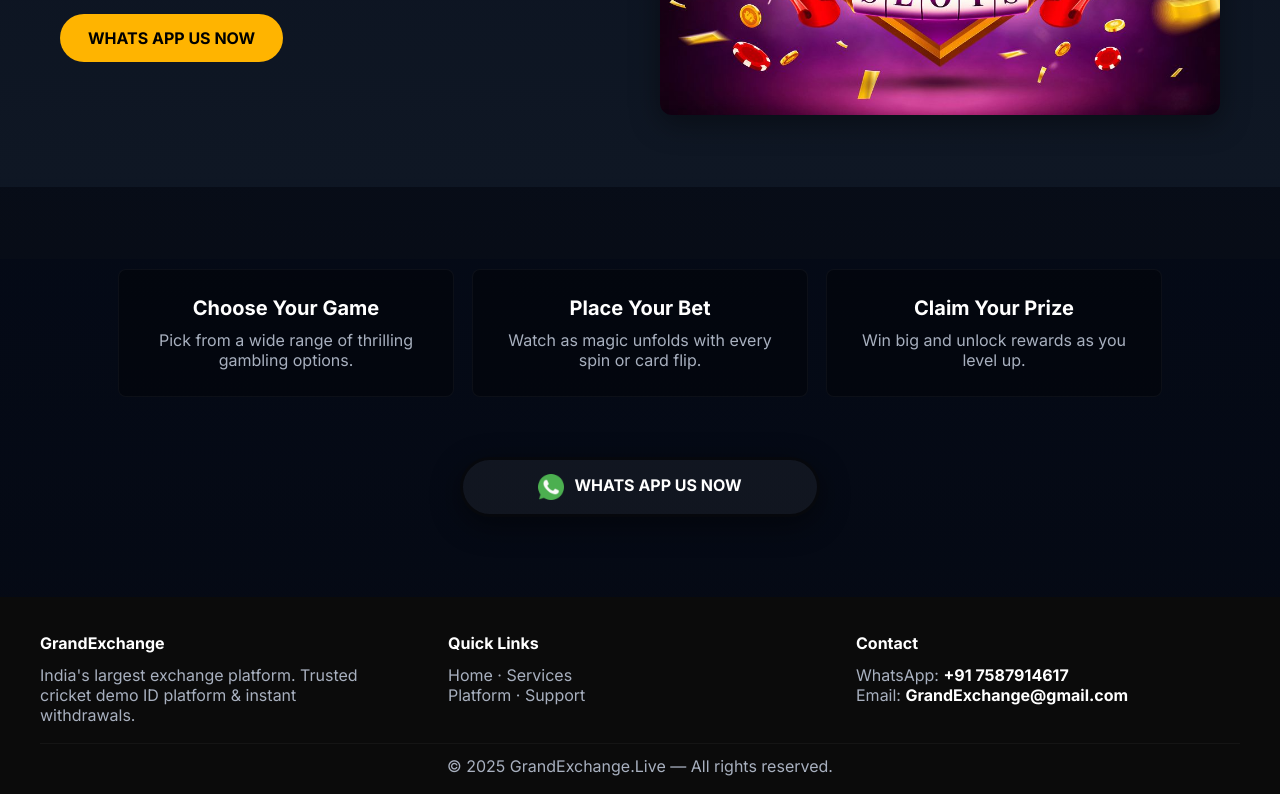
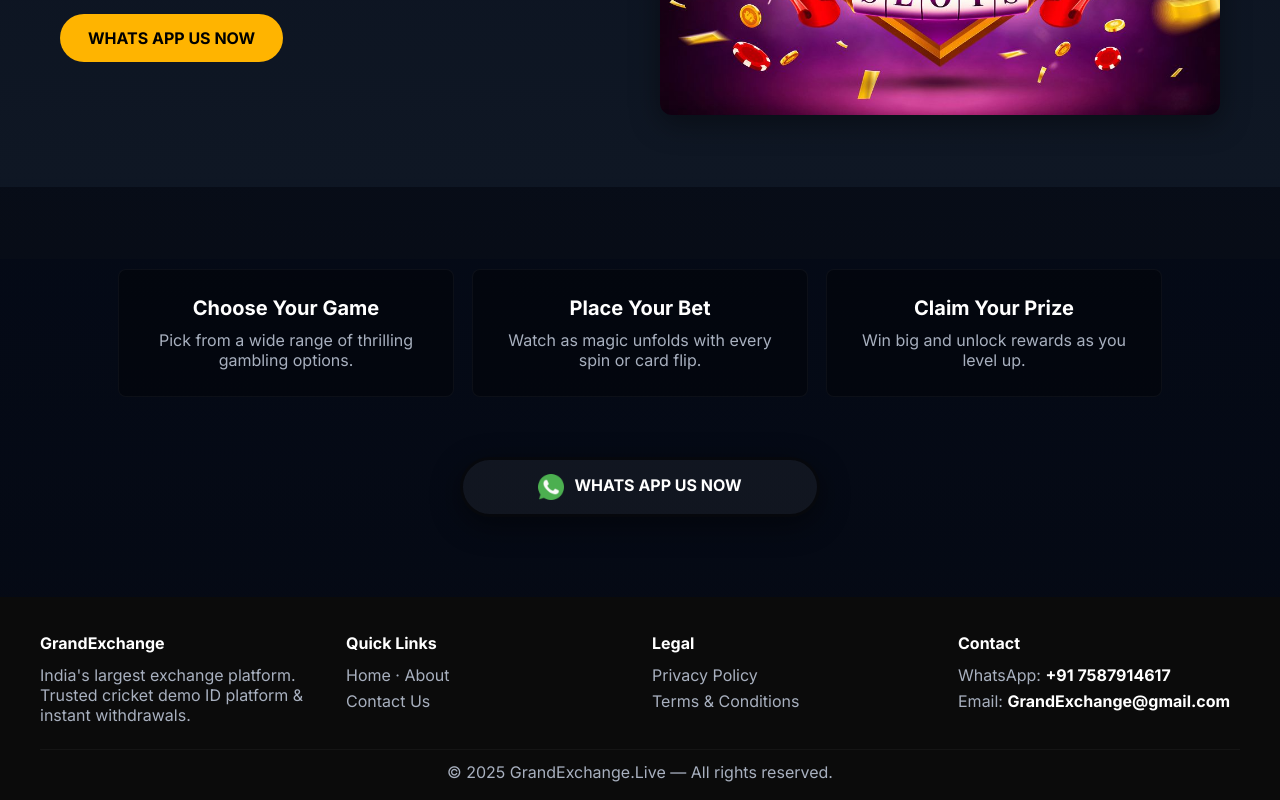
Before and after one commit to Abhi930121/GrandExchange, a React (Vite) app in the folder grandexchange/: page / in a window 1280 px wide. Shown: the part 1341-2141 px from the top of the page. Built offline with nearby package versions, Linux system fonts and the light colour scheme; no server answers; the database is empty.

Commit message:
Update Footer.jsx

```diff
--- a/grandexchange/src/components/Footer.jsx
+++ b/grandexchange/src/components/Footer.jsx
@@ -1,3 +1,5 @@
+import { Link } from 'react-router-dom';
+
 export default function Footer() {
   const currentYear = new Date().getFullYear();
 
@@ -14,12 +16,21 @@
         <div className="foot-col">
           <h4>Quick Links</h4>
           <p>
-            <a href="#" style={{ color: 'var(--muted)' }}>Home</a> ·{' '}
-            <a href="#" style={{ color: 'var(--muted)' }}>Services</a>
+            <Link to="/" style={{ color: 'var(--muted)' }}>Home</Link> ·{' '}
+            <Link to="/about" style={{ color: 'var(--muted)' }}>About</Link>
           </p>
           <p>
-            <a href="#" style={{ color: 'var(--muted)' }}>Platform</a> ·{' '}
-            <a href="#" style={{ color: 'var(--muted)' }}>Support</a>
+            <Link to="/contact" style={{ color: 'var(--muted)' }}>Contact Us</Link>
+          </p>
+        </div>
+
+        <div className="foot-col">
+          <h4>Legal</h4>
+          <p>
+            <Link to="/privacy-policy" style={{ color: 'var(--muted)' }}>Privacy Policy</Link>
+          </p>
+          <p>
+            <Link to="/terms-conditions" style={{ color: 'var(--muted)' }}>Terms & Conditions</Link>
           </p>
         </div>
 
@@ -60,6 +71,12 @@
           color: #fff;
           margin: 0 0 12px;
         }
+        .foot-col p {
+          margin-bottom: 6px;
+        }
+        .foot-col a:hover {
+          color: var(--accent) !important;
+        }
         .foot-bottom {
           max-width: var(--max-width);
           margin: 18px auto 0;
@@ -67,6 +84,15 @@
           border-top: 1px solid rgba(255, 255, 255, 0.04);
           text-align: center;
         }
+        @media (max-width: 600px) {
+          .foot-inner {
+            flex-direction: column;
+            gap: 20px;
+          }
+          .foot-col {
+            min-width: 100%;
+          }
+        }
       `}</style>
     </footer>
   );
```
